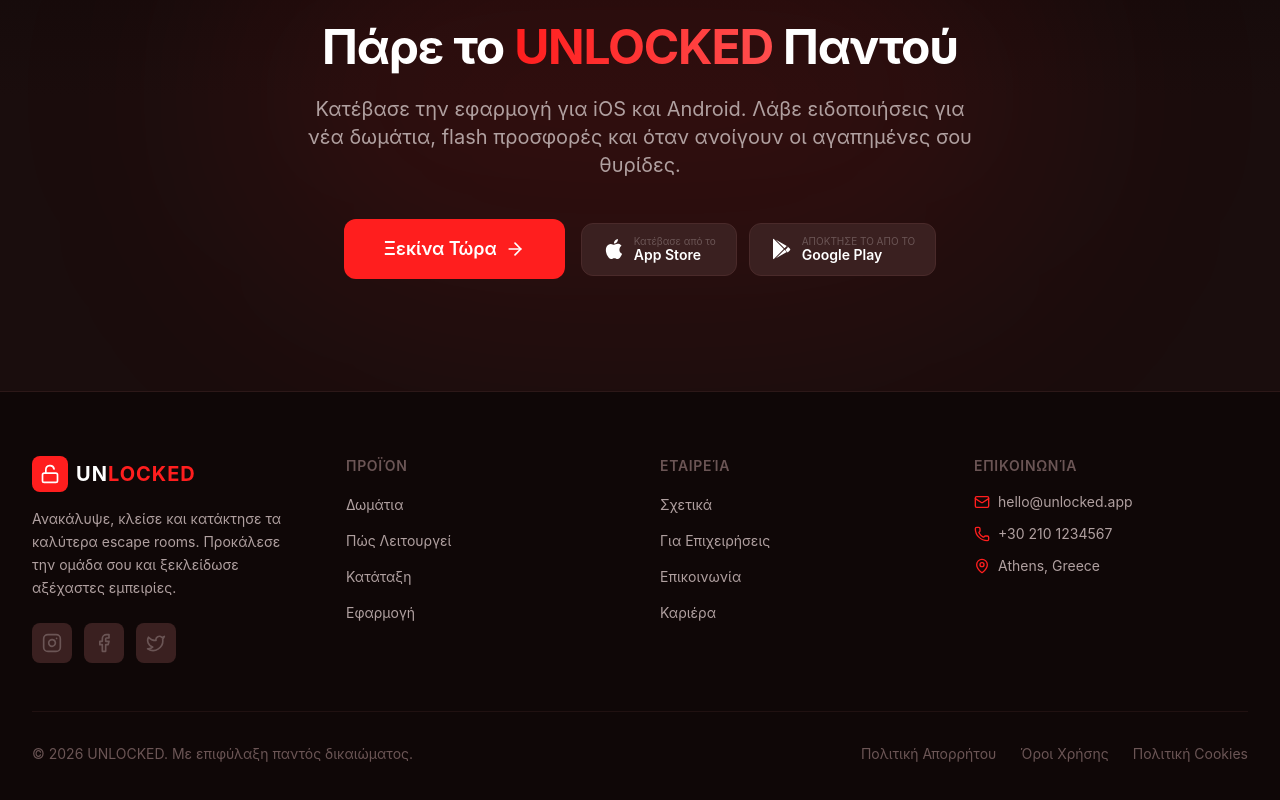
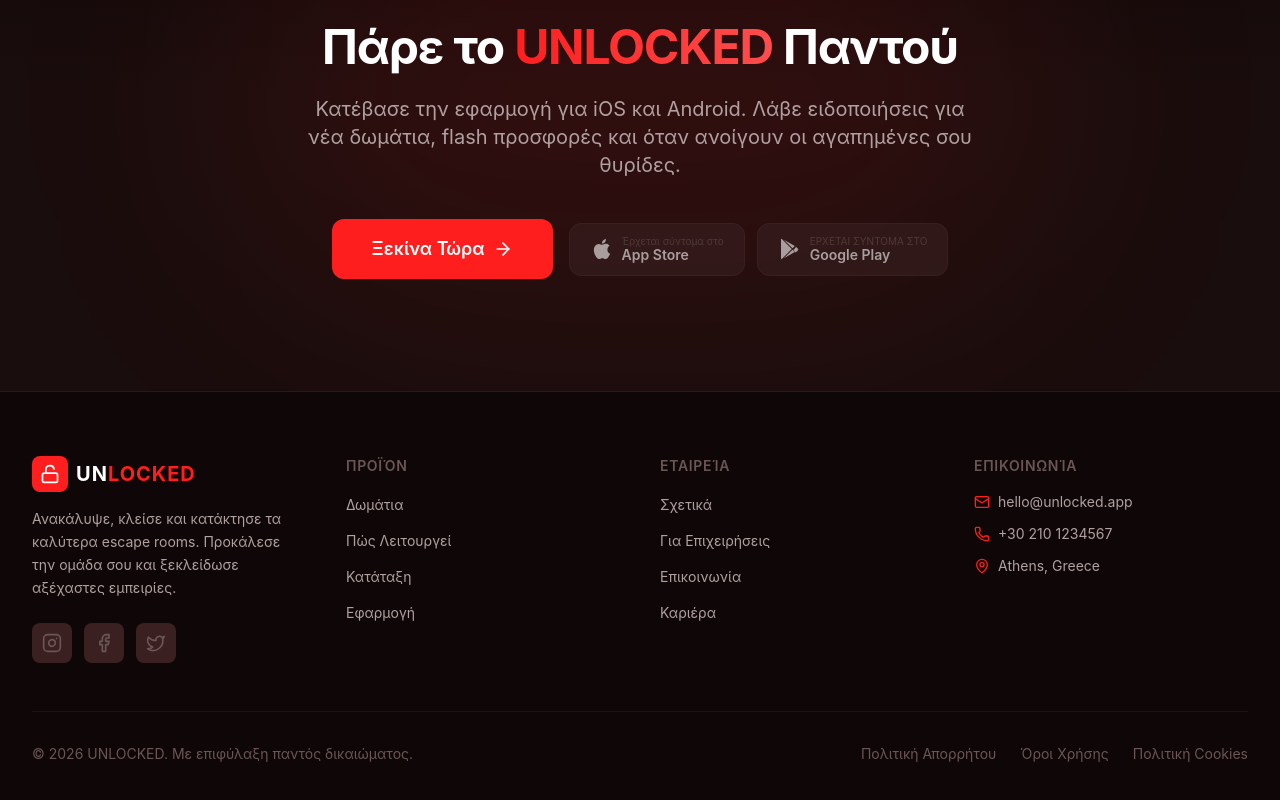
Before and after one commit to dstroumpakos/escape-web, a Next.js app: page / in a window 1280 px wide. Shown: the part 5191-5991 px from the top of the page. Built offline with nearby package versions, Linux system fonts and the light colour scheme; no server answers.

Commit message:
feat: mark App Store and Google Play as coming soon

```diff
--- a/src/components/home/DownloadCTA.tsx
+++ b/src/components/home/DownloadCTA.tsx
@@ -32,7 +32,7 @@
           </Link>
           <div className="flex gap-3">
             {/* App Store badges */}
-            <button className="flex items-center gap-2 bg-brand-surface border border-brand-border rounded-xl px-5 py-3 hover:bg-brand-card transition-colors">
+            <button className="flex items-center gap-2 bg-brand-surface border border-brand-border rounded-xl px-5 py-3 opacity-60 cursor-default">
               <svg viewBox="0 0 24 24" className="w-6 h-6 text-white" fill="currentColor">
                 <path d="M18.71 19.5c-.83 1.24-1.71 2.45-3.05 2.47-1.34.03-1.77-.79-3.29-.79-1.53 0-2 .77-3.27.82-1.31.05-2.3-1.32-3.14-2.53C4.25 17 2.94 12.45 4.7 9.39c.87-1.52 2.43-2.48 4.12-2.51 1.28-.02 2.5.87 3.29.87.78 0 2.26-1.07 3.8-.91.65.03 2.47.26 3.64 1.98-.09.06-2.17 1.28-2.15 3.81.03 3.02 2.65 4.03 2.68 4.04-.03.07-.42 1.44-1.38 2.83M13 3.5c.73-.83 1.94-1.46 2.94-1.5.13 1.17-.34 2.35-1.04 3.19-.69.85-1.83 1.51-2.95 1.42-.15-1.15.41-2.35 1.05-3.11z" />
               </svg>
@@ -41,7 +41,7 @@
                 <div className="text-sm font-semibold leading-tight">{t('download.appstore')}</div>
               </div>
             </button>
-            <button className="flex items-center gap-2 bg-brand-surface border border-brand-border rounded-xl px-5 py-3 hover:bg-brand-card transition-colors">
+            <button className="flex items-center gap-2 bg-brand-surface border border-brand-border rounded-xl px-5 py-3 opacity-60 cursor-default">
               <svg viewBox="0 0 24 24" className="w-6 h-6 text-white" fill="currentColor">
                 <path d="M3.609 1.814L13.792 12 3.61 22.186a.996.996 0 0 1-.61-.92V2.734a1 1 0 0 1 .609-.92zm10.89 10.893l2.302 2.302-10.937 6.333 8.635-8.635zm3.199-3.199l2.302 2.302a1 1 0 0 1 0 1.38l-2.302 2.302L15.396 13l2.302-2.492zM5.864 2.658L16.8 8.99l-2.302 2.302L5.864 2.658z" />
               </svg>
--- a/src/lib/i18n.tsx
+++ b/src/lib/i18n.tsx
@@ -132,9 +132,9 @@
     'download.title_end': 'Everywhere',
     'download.subtitle': 'Download the app for iOS and Android. Get push notifications for new rooms, flash deals, and when your favorite time slots open up.',
     'download.cta': 'Start Playing Now',
-    'download.appstore_label': 'Download on the',
+    'download.appstore_label': 'Coming Soon on',
     'download.appstore': 'App Store',
-    'download.playstore_label': 'GET IT ON',
+    'download.playstore_label': 'COMING SOON ON',
     'download.playstore': 'Google Play',
 
     // ── Footer ──
@@ -1135,9 +1135,9 @@
     'download.title_end': 'Παντού',
     'download.subtitle': 'Κατέβασε την εφαρμογή για iOS και Android. Λάβε ειδοποιήσεις για νέα δωμάτια, flash προσφορές και όταν ανοίγουν οι αγαπημένες σου θυρίδες.',
     'download.cta': 'Ξεκίνα Τώρα',
-    'download.appstore_label': 'Κατέβασε από το',
+    'download.appstore_label': 'Έρχεται σύντομα στο',
     'download.appstore': 'App Store',
-    'download.playstore_label': 'ΑΠΟΚΤΗΣΕ ΤΟ ΑΠΟ ΤΟ',
+    'download.playstore_label': 'ΕΡΧΕΤΑΙ ΣΥΝΤΟΜΑ ΣΤΟ',
     'download.playstore': 'Google Play',
 
     // ── Footer ──
```
